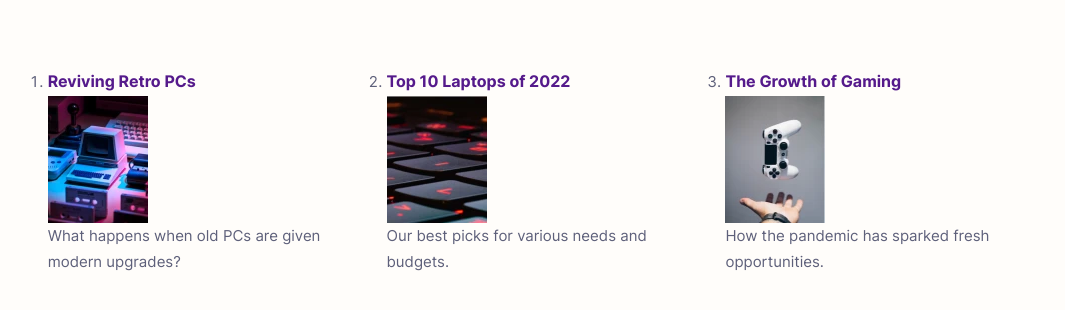
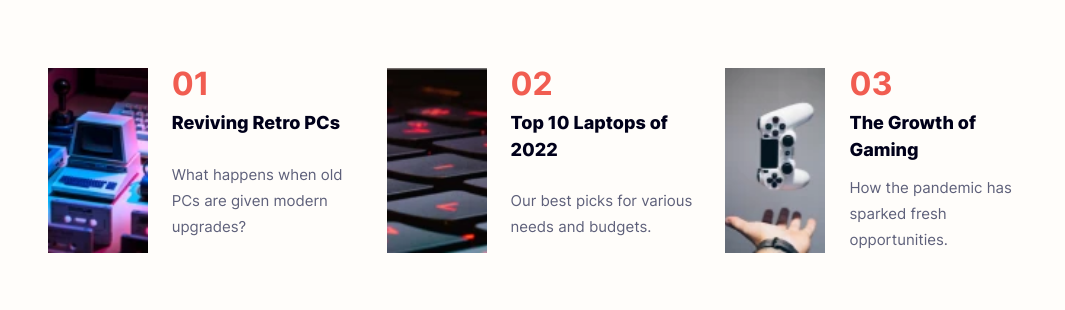
Before and after one commit to webdevbynight/news-homepage-main, a website with bundled scripts: page index.html in a window 1280 px wide. Shown: the part 905-1215 px from the top of the page, without its empty margins (99-1164 px from the left). Built offline with nearby package versions, Linux system fonts and the light colour scheme.

Commit message:
Styled top stories

```diff
--- a/sass/_variables.scss
+++ b/sass/_variables.scss
@@ -15,6 +15,8 @@
     --new-stories-title-size: #{px2rem(32)};
     --new-stories-subtitle-size: #{px2rem(20)};
     --new-stories-subtitle-line-height: calc(24 / 20);
+    --top-stories-title-size: #{px2rem(18)};
+    --top-stories-rank-size: #{px2rem(32)};
 
     // Colours
     --primary: #5e607a;
@@ -42,6 +44,10 @@
     --new-stories-subtitle-margin: #{px2rem(8)};
     --new-stories-article-padding-start: #{px2rem(31)};
     --new-stories-article-padding-end: #{px2rem(29)};
+    --top-stories-gap: #{px2rem(24)};
+    --top-stories-margin: #{px2rem(32)};
+    --top-stories-rank-margin: #{px2rem(9)};
+    --top-stories-title-margin: #{px2rem(12)};
 
     @include css-media-queries($from-breakpoint: multicol-stories) {
         --hero-story-title-size: #{px2rem(56)};
--- /dev/null
+++ b/sass/home/_top-stories.scss
@@ -0,0 +1,56 @@
+@charset "utf-8";
+@use "../base/mixins" as *;
+
+/** @section Top stories */
+
+.top-stories {
+    list-style: none;
+    counter-reset: top-story-rank;
+    li {
+        margin-block-start: var(--top-stories-margin);
+        counter-increment: top-story-rank;
+    }
+    article {
+        display: grid;
+        grid-template-columns: 100px 1fr;
+        column-gap: var(--top-stories-gap);
+    }
+    h2 {
+        font-size: var(--top-stories-title-size);
+        line-height: 1.5;
+        font-weight: 800;
+        color: var(--secondary);
+        margin-block-end: var(--top-stories-title-margin);
+        &::before {
+            font-size: var(--top-stories-rank-size);
+            line-height: 1;
+            font-weight: bold;
+            color: var(--senary);
+            display: block;
+            margin-block-end: var(--top-stories-rank-margin);
+            content: counter(top-story-rank, decimal-leading-zero);
+        }
+    }
+    img {
+        height: 100%;
+        object-fit: cover;
+    }
+    a {
+        color: inherit;
+        transition: color 300ms ease-in;
+        &:hover,
+        &:focus {
+            color: var(--senary);
+        }
+    }
+    .illustration {
+        grid-row: span 2;
+        order: -1;
+    }
+    @include css-media-queries($from-breakpoint: multicol-stories) {
+        li {
+            display: inline-flex;
+            margin-block-start: initial;
+        }
+    }
+}
--- a/sass/styles.scss
+++ b/sass/styles.scss
@@ -10,7 +10,7 @@
 
 @use "./base/mixins" with (
     $media-queries-breakpoints: (
-        multicol-stories: 768
+        multicol-stories: 882
     )
 );
 @use "./variables";
@@ -21,3 +21,4 @@
 @use "./layout/layout";
 @use "./home/hero-story";
 @use "./home/new-stories";
+@use "./home/top-stories";
```
Also changed, not shown: css/styles.css, 1 other file.
